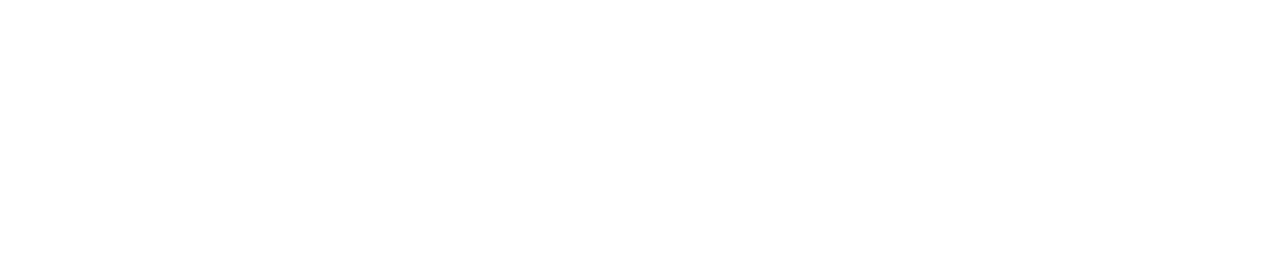
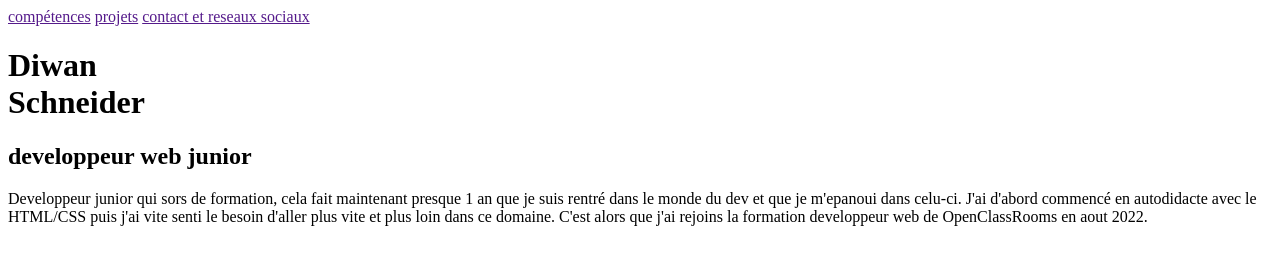
Before and after one commit to Diwans/PortFolio_diwan_Schneider, a plain HTML site: page index.html in a window 1280 px wide. Drawn offline with Linux system fonts and the light colour scheme.

Commit message:
bases du projet

```diff
--- a/index.html
+++ b/index.html
@@ -6,6 +6,33 @@
     <title>Document</title>
 </head>
 <body>
+    <header>
+        <nav>
+            <a href="">compétences</a>
+            <a href="">projets</a>
+            <a href="">contact et reseaux sociaux</a>
+        </nav>
+        <div id="whoAmI">
+            <h1>Diwan<br>Schneider</h1>
+            <h2>developpeur web junior</h2>
+            <p>Developpeur junior qui sors de formation, cela fait maintenant presque 1 an que je suis rentré dans le monde du dev et que je m'epanoui dans celu-ci. J'ai d'abord commencé en autodidacte avec le HTML/CSS puis j'ai vite senti le besoin d'aller plus vite et plus loin dans ce domaine. C'est alors que j'ai rejoins la formation developpeur web de OpenClassRooms en aout 2022.</p>
+        </div>
+    </header>
 
+    <section id="skills">
+
+    </section>
+
+    <section id="projets">
+
+    </section>
+
+    <section id="formations">
+
+    </section>
+
+    <section id="contact&rs">
+
+    </section>
 </body>
 </html>
```
